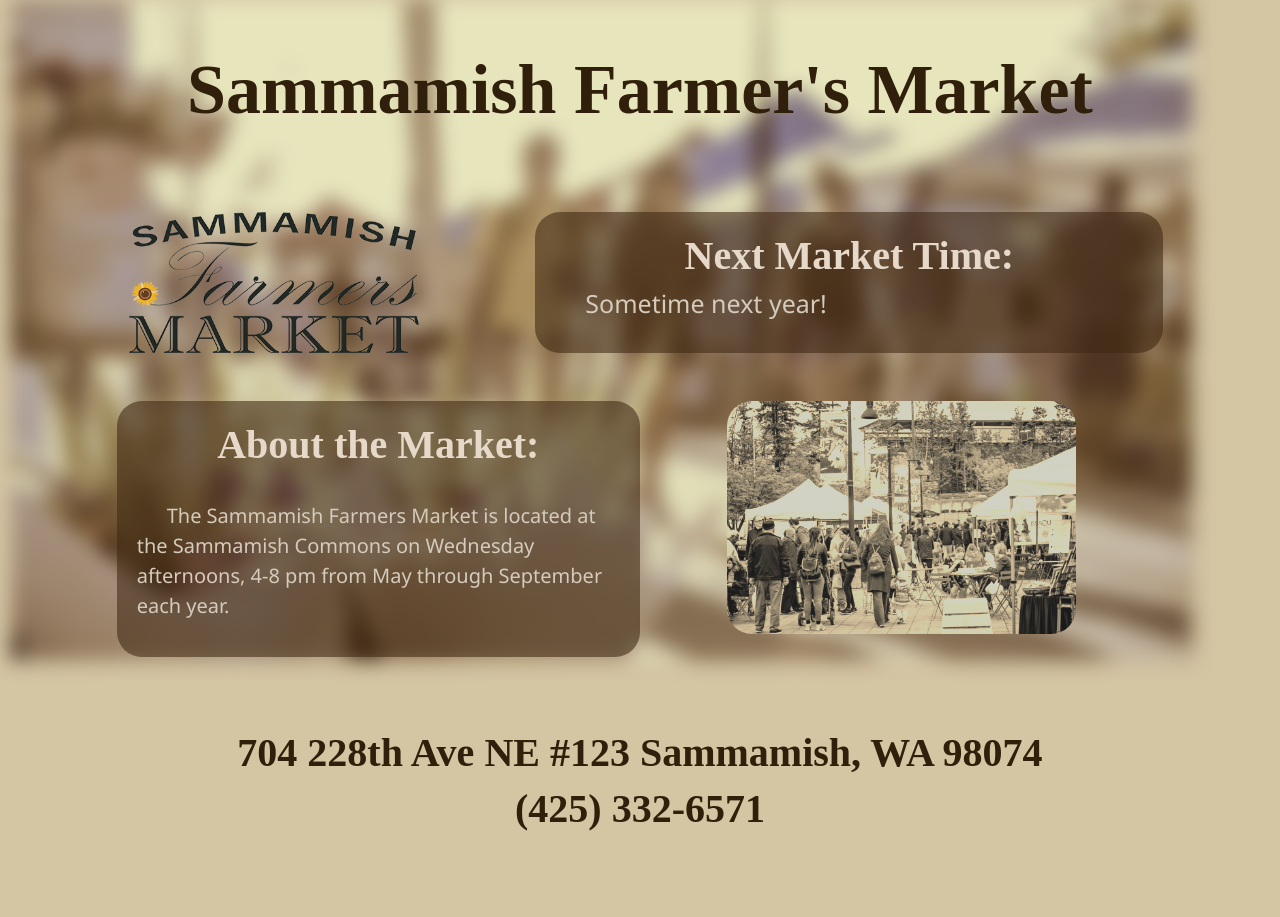
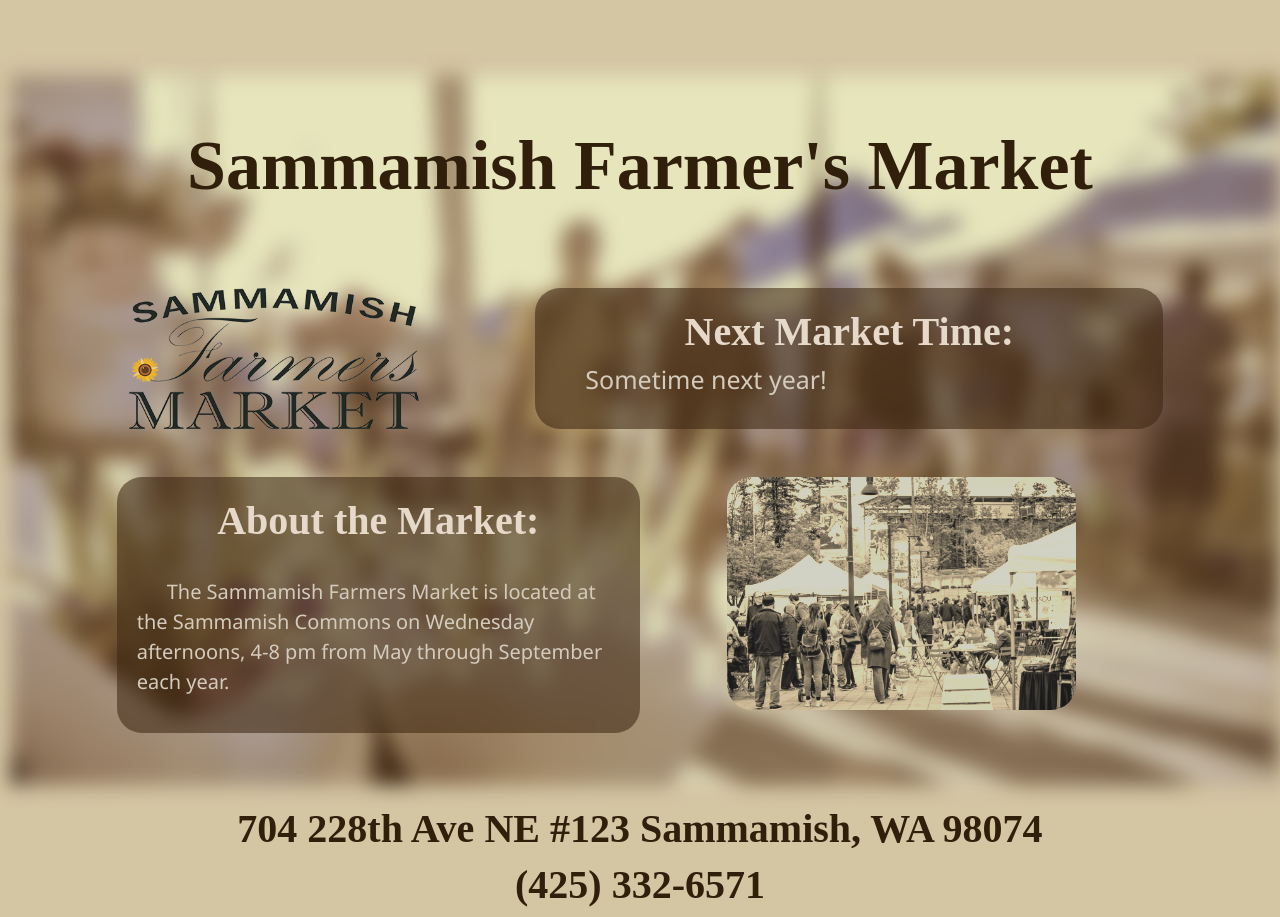
Before and after one commit to yl-2010/sammamish_farmers_market_final, a plain HTML site: page index.html in a window 1280 px wide. Before the commit the page ends 841 px from the top, so only its background shows below. Drawn offline with nearby package versions, Linux system fonts and the light colour scheme; a web font is replaced by a local one.

Commit message:
Added favicon.

```diff
--- a/css/style.css
+++ b/css/style.css
@@ -6,8 +6,13 @@ body {
     filter: blur(10px);
     position: absolute;
     z-index: -10001010;
+    width: 99%;
+
 }
 
+.first {
+    margin-top: 60px;
+}
 
 h1 {
     font-family: "latienne-pro", serif;
@@ -79,7 +84,7 @@ p {
 
 .logo {
     filter: hue-rotate(0deg) contrast(90%);
-    transition: 2s;
+    transition: .6s;
 }
 
 .logo:hover {
--- a/index.html
+++ b/index.html
@@ -12,6 +12,7 @@
         crossorigin="anonymous"></script>
     <link rel="stylesheet" href="https://use.typekit.net/emf0wws.css">
     <link rel="stylesheet" href="css/style.css">
+    <link rel="icon" type="image/x-icon" href="images/favicon.ico">
 </head>
 
 <body>
@@ -23,14 +24,15 @@
             <div class="col-md-1"></div>
 
             <div class="col-md-2">
-
+                <p></p>
             </div>
 
             <div class="col-md-1"></div>
         </div>
 
 
-        <div class="row bg">
+
+        <div class="row first">
             <div class="col-md-12">
                 <div class="bgimg"><img src="images/bg.jpg" width="100%"></div>
 
```
Also changed, not shown: images/favicon.ico (added).
